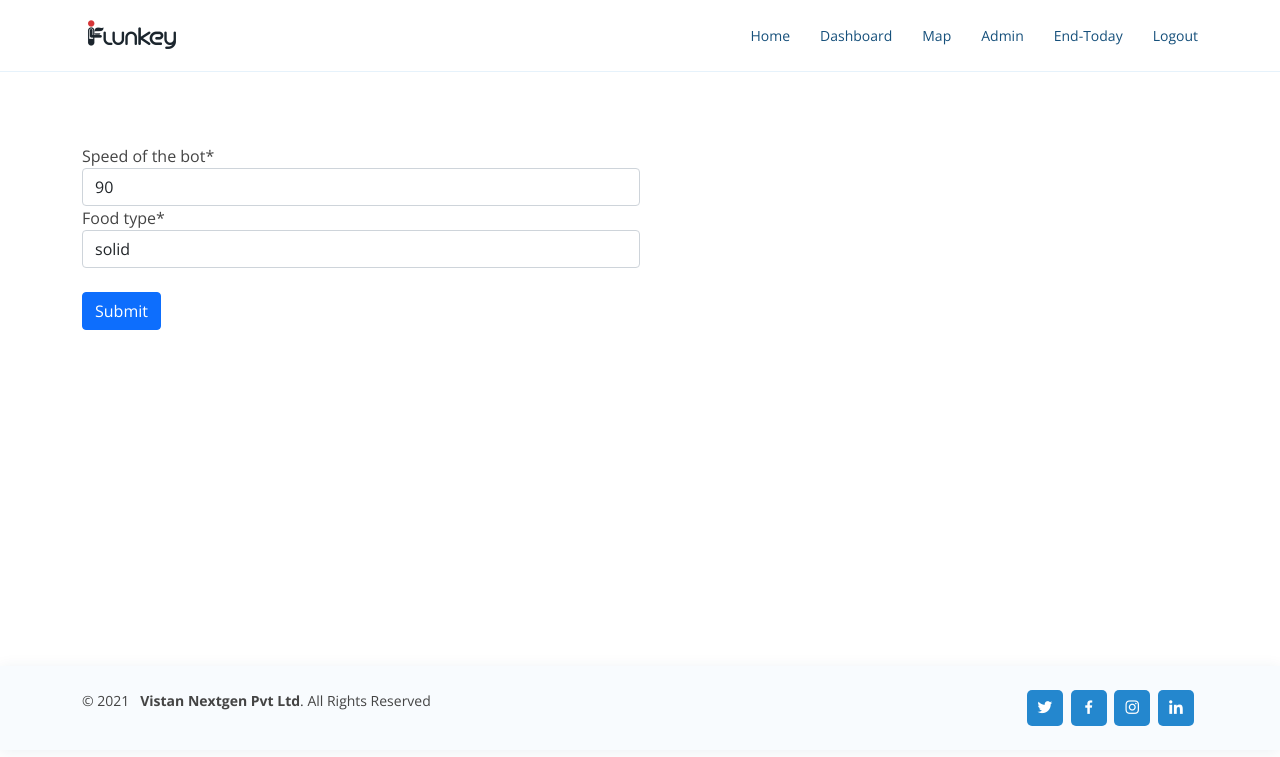
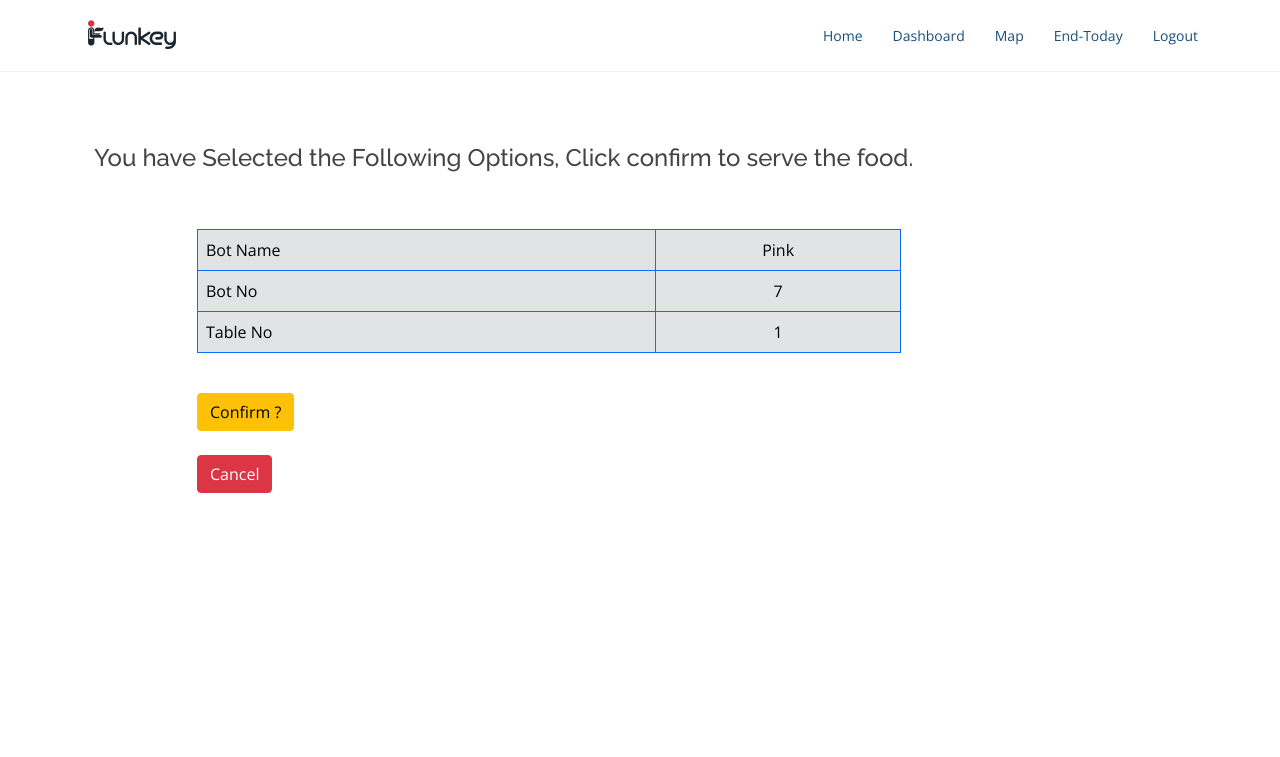
Before and after one commit to dhanushkomari/Flunkey, a Django app: page /options/ in a window 1280 px wide. Shown: the top 757 px of the page. Before the commit the page ends 726 px from the top, so only its background shows below. Run offline with Django 3.2, Linux system fonts and the light colour scheme; a user stored in the database is signed in; data comes from the database, SQL or seed files in the repository; both versions use the stored data as it was after the commit; some libraries are stand-ins or nearby versions.

Commit message:
added confirmation de

```diff
--- a/Flunkey/urls.py
+++ b/Flunkey/urls.py
@@ -20,7 +20,7 @@ from django.conf import settings
 from django.conf.urls.static import static
 
 urlpatterns = [
-    path('admin/', admin.site.urls),
+    path('dj-admin/', admin.site.urls),
     path('', include('api.urls')),
     path('dashboard/', include('dashboard.urls')),
 ]
--- a/api/models.py
+++ b/api/models.py
@@ -82,10 +82,10 @@ class FinalDelivery(models.Model):
     table_no = models.IntegerField()
     ip = models.CharField(max_length = 30)
     port = models.IntegerField()
-    food_type = models.CharField(max_length=30)
-    speed_of_the_bot = models.IntegerField()
+    food_type = models.CharField(max_length=30, null = True, blank = True)
+    speed_of_the_bot = models.IntegerField(null = True, blank = True)
     created_at = models.DateTimeField(auto_now_add = True)
-    food_delivered = models.BooleanField(default = False)
+    food_delivered = models.BooleanField(default = True)
     time = models.DecimalField(max_digits=50, decimal_places=6, default = 0)
 
     class Meta:
--- a/api/templates/api/base.html
+++ b/api/templates/api/base.html
@@ -54,7 +54,7 @@
           <li><a class="nav-link scrollto " href="{% url 'dashboard:dashboard' %}">Dashboard</a></li>
           <li><a class="nav-link scrollto " href="{% url 'dashboard:map' %}">Map</a></li>
 
-           <li><a class="nav-link scrollto " href="/admin">Admin</a></li>
+           {% comment %} <li><a class="nav-link scrollto " href="/admin">Admin</a></li> {% endcomment %}
 
           {% if qs1%}
           {% comment %} <li class="dropdown"><a href="#"><span>Repair</span> <i class="bi bi-chevron-down"></i></a>
--- a/api/templates/api/options.html
+++ b/api/templates/api/options.html
@@ -5,16 +5,57 @@
     <form method = "POST">
         {% csrf_token %}
         <div class="form-row">
-            <div class="form-group col-md-6 mb-0">
-                {{ form.speed_of_the_bot|as_crispy_field}}
-            </div>
-            <div class="form-group col-md-6 mb-0">
-                {{ form.food_type|as_crispy_field }}
+            <div class="container">
+                <h4>You have Selected the Following Options, Click confirm to serve the food.</h4>
+
+                <br><br>
+                <div class="container">
+                    <div class="row">
+                        <div class="col-1">
+                       </div>
+                       <div class="col-8">
+                        <table class="table table-bordered table-secondary border-primary">
+                            <tbody>
+                              <tr>
+                                <td>Bot Name</td>
+                                <td class= "text-center">{{d.bot_name}}</td>
+
+                              </tr>
+                              <tr>
+                                <td>Bot No</td>
+                                <td class= "text-center">{{d.bot_no}}</td>
+
+                              </tr>
+
+                              <tr>
+                                  <td>Table No</td>
+                                  <td class= "text-center">{{d.table_no}}</td>
+                              </tr>
+
+
+
+                            </tbody>
+
+
+
+
+                          </table> <br>
+
+                          <button type="submit" class = "btn btn-md btn-warning">Confirm ?</button><br><br>
+                          <a href="{% url 'api:bots' %}" class = "btn btn-md btn-danger">Cancel</a>
+
+                        </form>
+                    </div>
+                    <div class="col-3">
+                    </div>
+                    </div>
+
+
+                  </div>
             </div>
         </div>
 
         <br>
-        <button type="submit" class = "btn btn-md btn-primary">Submit</button>
-    </form>
+
 </div><br><br><br><br><br><br><br><br><br><br>
 {% endblock %}
--- a/api/urls.py
+++ b/api/urls.py
@@ -21,5 +21,4 @@ urlpatterns = [
     path('success/', views.DisplayOP, name = 'display-op'),
     path('end-today', views.DeleteTimeInDeliView, name = 'end-today'),
     path('update-table/<str:table_no>', views.updateTable, name = 'update-table')
-
 ]
--- a/api/views.py
+++ b/api/views.py
@@ -24,6 +24,7 @@ def Login(request):
             return redirect('api:bots')
         else:
             messages.warning(request, 'Invalid Credentials')
+            return redirect('api:login')
     else:
         return render(request, 'api/login.html')
 
@@ -55,9 +56,9 @@ def DisplayTables(request):
 def DisplayOptions(request):
     d = Delivery.objects.latest('pk')
     if request.method == "POST":
-        d.speed_of_the_bot = request.POST['speed_of_the_bot']
-        d.food_type = request.POST['food_type']
-        d.save()
+        # d.speed_of_the_bot = request.POST['speed_of_the_bot']
+        # d.food_type = request.POST['food_type']
+        # d.save()
 
         FD = FinalDelivery.objects.create(
                                           bot_no = d.bot_no,
@@ -65,16 +66,16 @@ def DisplayOptions(request):
                                           table_no = d.table_no,
                                           ip = d.ip,
                                           port = d.port,
-                                          food_type = d.food_type,
-                                          speed_of_the_bot = d.speed_of_the_bot,
+                                        #   food_type = d.food_type,
+                                        #   speed_of_the_bot = d.speed_of_the_bot,
                                           time = time()
                                         )
 
-        print(d.speed_of_the_bot, d.food_type)
+        # print(d.speed_of_the_bot, d.food_type)
         return redirect('api:display-op')
 
-    form = Deliveryform()
-    return render(request, 'api/options.html', {'form':form})
+
+    return render(request, 'api/options.html', {'d':d})
 
 def DisplayOP(request):
     d = FinalDelivery.objects.latest('pk')
@@ -102,6 +103,8 @@ def selectTable(request,id):
     d.table_no = t.table_number
     d.save()
     return redirect('api:select-options')
+
+
 
 @login_required
 def DeleteTimeInDeliView(request):
```
Also changed, not shown: api/templates/api/home.html (+12 -1 lines), api/templates/api/op.html (+37 -13 lines), api/migrations/0005_auto_20211119_1708.py (added), db.sqlite3.
